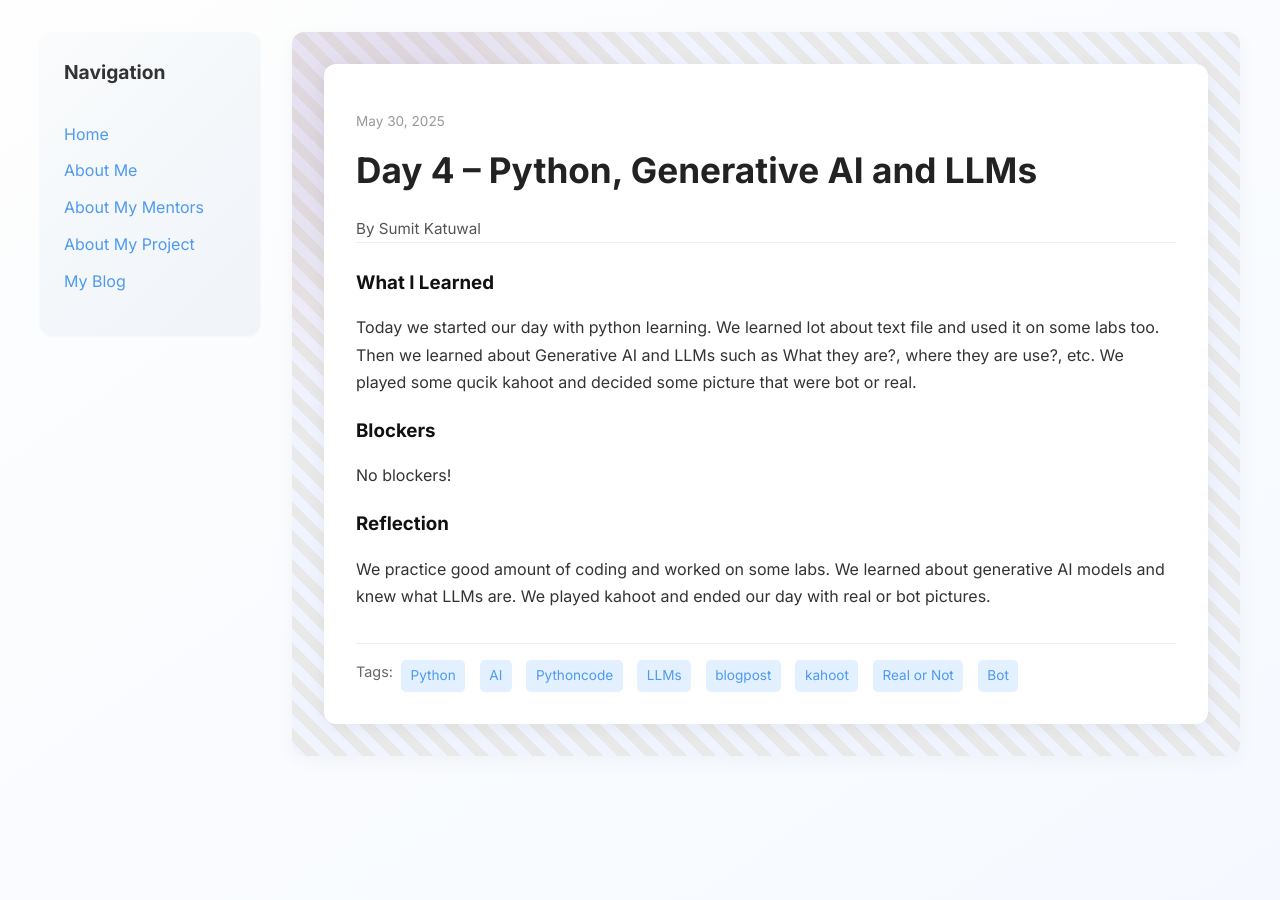
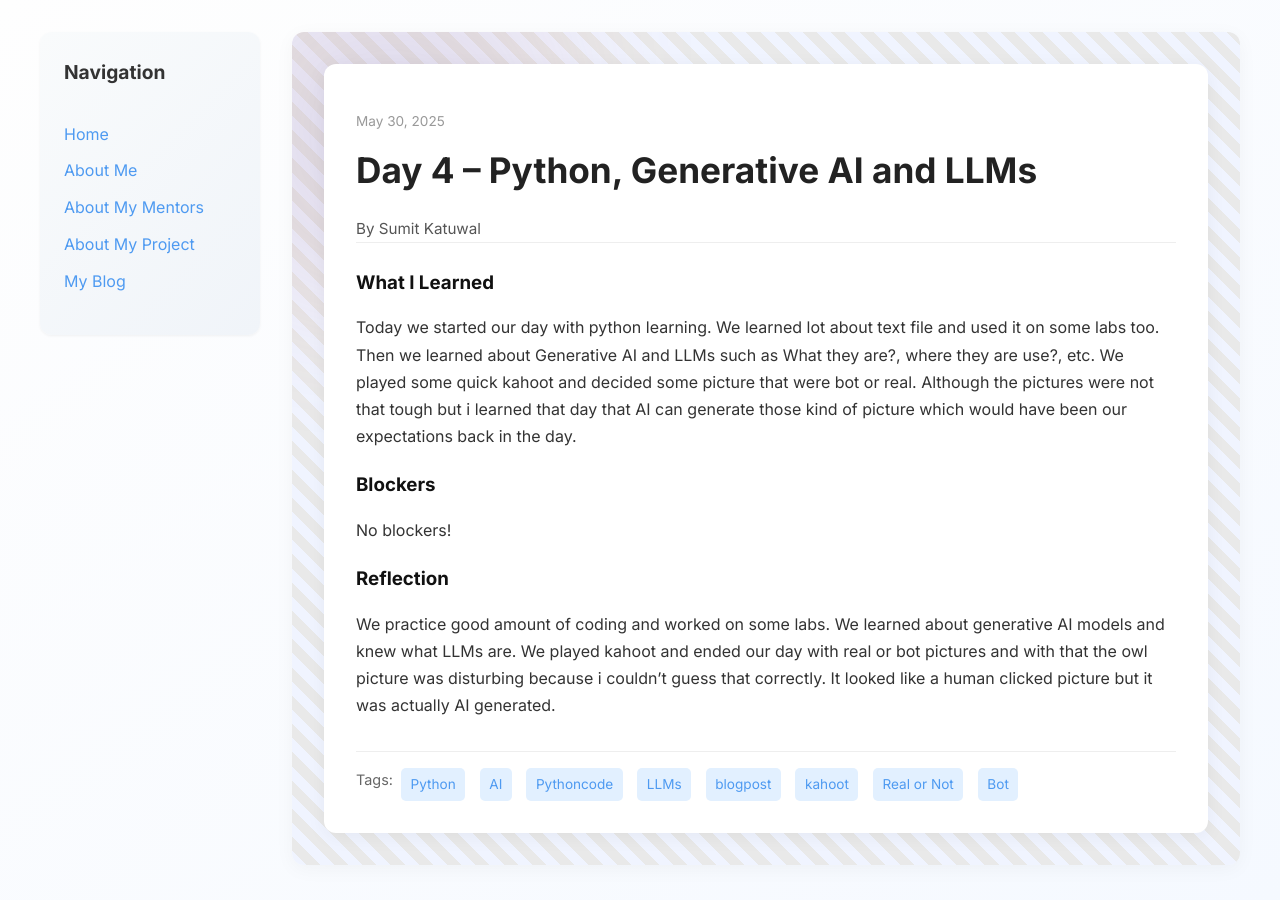
Before and after one commit to SumitKatuwal3382/SumitKatuwal3382.github.io, a Jekyll site: the page built from _posts/2025-05-30-day-4.md, in a window 1280 px wide. Built offline with Jekyll 4.4.1, drawn with Linux system fonts in a browser that asks for light colours.

Commit message:
Update 2025-05-30-day-4.md

```diff
--- a/_posts/2025-05-30-day-4.md
+++ b/_posts/2025-05-30-day-4.md
@@ -7,12 +7,12 @@ permalink: /day4.html
 tags: ["Python","AI", "Pythoncode","LLMs","blogpost","kahoot","Real or Not", "Bot"]
 
 what_i_learned: |
-  Today we started our day with python learning. We learned lot about text file and used it on some labs too. Then we learned about Generative AI and LLMs such as What they are?, where they are use?, etc. We played some qucik kahoot and decided some picture that were bot or real.
+  Today we started our day with python learning. We learned lot about text file and used it on some labs too. Then we learned about Generative AI and LLMs such as What they are?, where they are use?, etc. We played some quick kahoot and decided some picture that were bot or real. Although the pictures were not that tough but i learned that day that AI can generate those kind of picture which would have been our expectations back in the day.
 
 
 blockers: |
  No blockers!
 
 reflection: |
-  We practice good amount of coding and worked on some labs. We learned about generative AI models and knew what LLMs are. We played kahoot and ended our day with real or bot pictures.
+  We practice good amount of coding and worked on some labs. We learned about generative AI models and knew what LLMs are. We played kahoot and ended our day with real or bot pictures and with that the owl picture was disturbing because i couldn't guess that correctly. It looked like a human clicked picture but it was actually AI generated.
 ---
```
